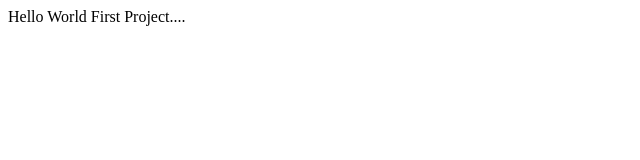
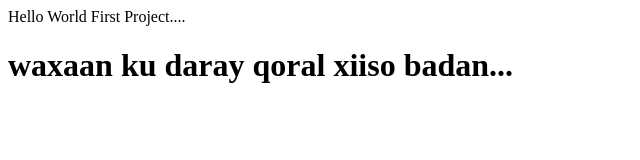
Before and after one commit to amiinabdishakuur/firstproject, a plain HTML site: page index.html in a window 1280 px wide. Shown: the whole page, without its empty margins (0-640 px from the left). Drawn offline with Linux system fonts and the light colour scheme.

Commit message:
waxaan kusoo daray h1

```diff
--- a/index.html
+++ b/index.html
@@ -7,5 +7,6 @@
 </head>
 <body>
   Hello World First Project....
+  <h1>waxaan ku daray qoral xiiso badan...</h1>
 </body>
 </html>
```
